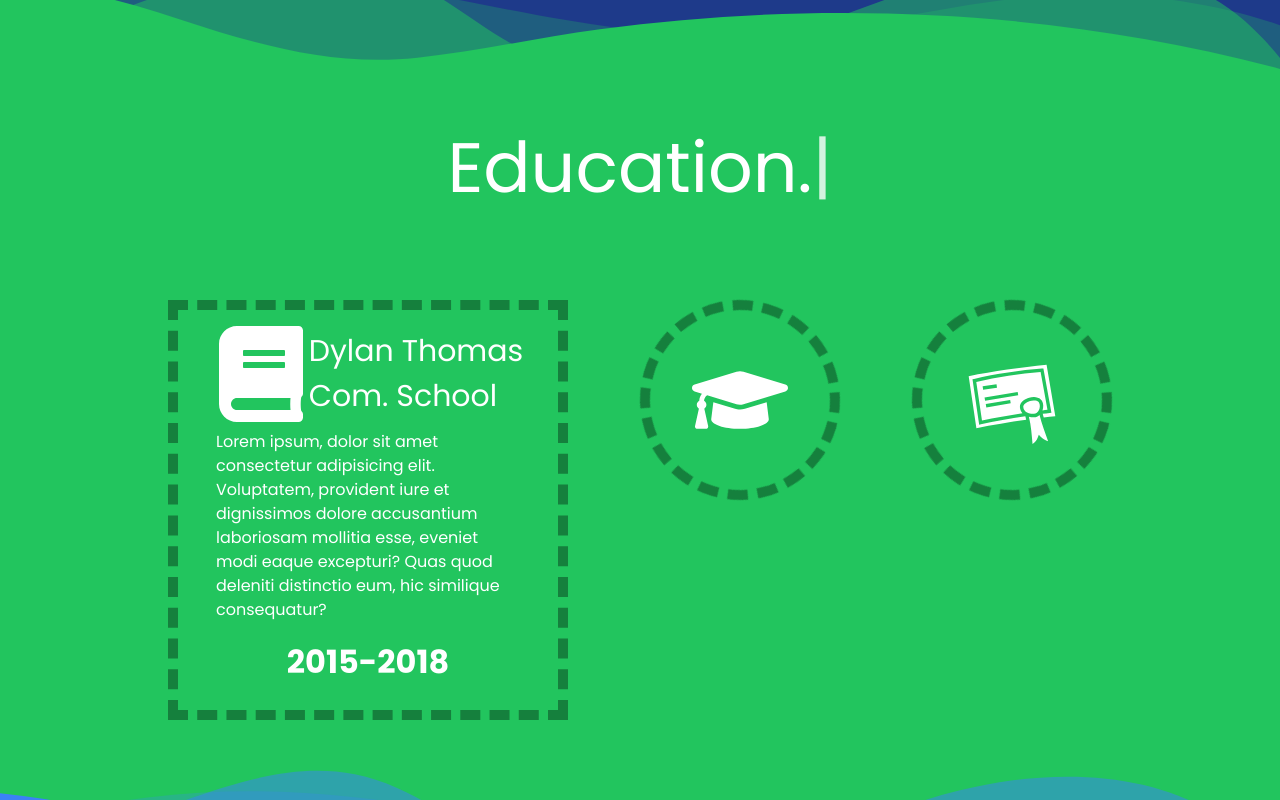
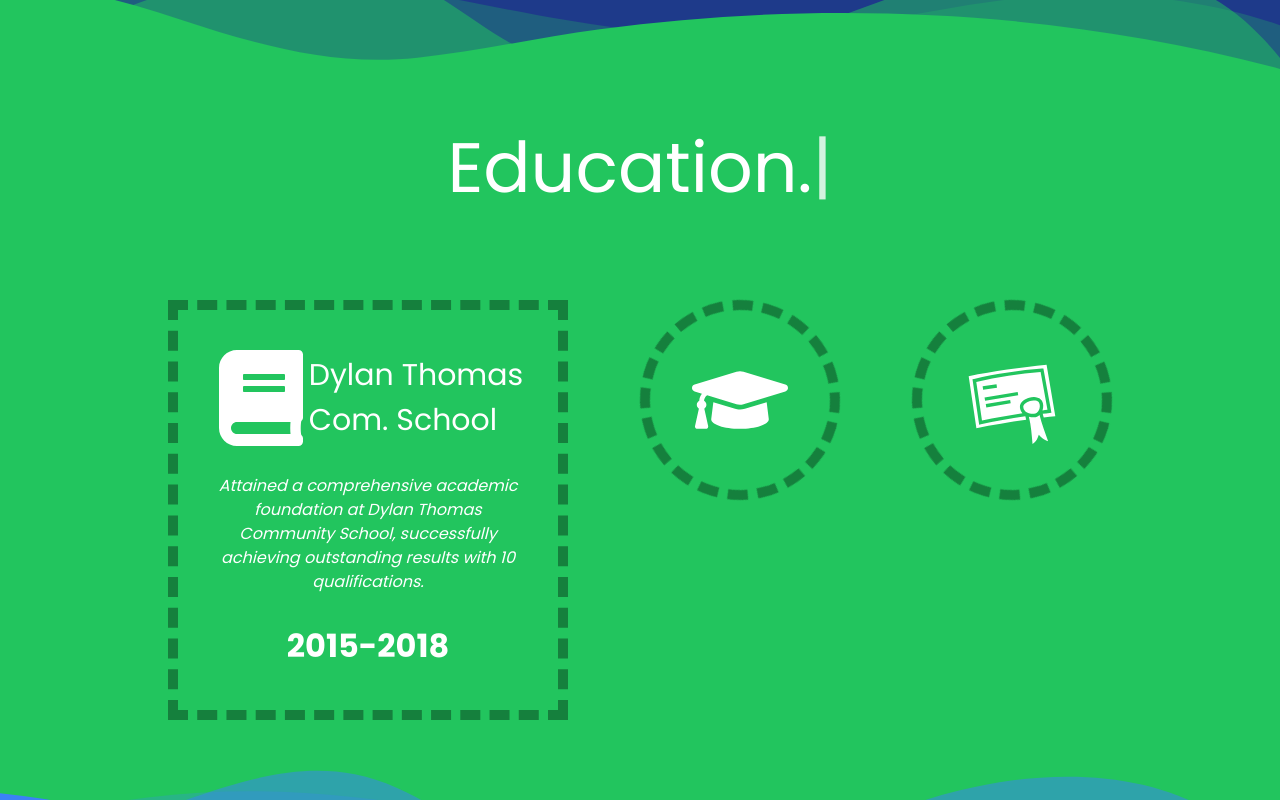
Before and after one commit to udK01/ScrollAnimateProject, a React (Vite) app in the folder ScrollAnimateProject/: page / in a window 1280 px wide. Both pictures are taken after a click on the element 318 px from the left and 1254 px from the top of the page. Shown: the part 854-1654 px from the top of the page. Built offline with nearby package versions, Linux system fonts and the light colour scheme.

Commit message:
Completed education section.

```diff
--- a/ScrollAnimateProject/src/components/Education.jsx
+++ b/ScrollAnimateProject/src/components/Education.jsx
@@ -69,7 +69,7 @@ export default function Education() {
     <div className="flex justify-evenly w-[80%] mx-auto gap-16">
       <div
         id="secondary"
-        className="rotate-border-wrapper p-10 hide flex flex-col hover:cursor-pointer"
+        className="rotate-border-wrapper p-10 hide flex flex-col justify-around hover:cursor-pointer"
         onClick={() => reveal(1)}
       >
         <div
@@ -90,22 +90,25 @@ export default function Education() {
         </div>
         {secondary && (
           <div
-            className={`p-2 space-y-4 ${secondary && `animate-text-appear`}`}
+            className={`p-2 space-y-4 italic ${
+              secondary && `animate-text-appear`
+            }`}
           >
-            <div>
-              Lorem ipsum, dolor sit amet consectetur adipisicing elit.
-              Voluptatem, provident iure et dignissimos dolore accusantium
-              laboriosam mollitia esse, eveniet modi eaque excepturi? Quas quod
-              deleniti distinctio eum, hic similique consequatur?
+            <div className="text-center">
+              Attained a comprehensive academic foundation at Dylan Thomas
+              Community School, successfully achieving outstanding results with
+              10 qualifications.
             </div>
-            <div className="text-[32px] font-bold text-center">2015-2018</div>
           </div>
+        )}
+        {secondary && (
+          <div className="text-[32px] font-bold text-center">2015-2018</div>
         )}
       </div>
 
       <div
         id="college"
-        className="rotate-border-wrapper p-10 hide flex flex-col hover:cursor-pointer"
+        className="rotate-border-wrapper p-10 hide flex flex-col justify-around hover:cursor-pointer"
         onClick={() => reveal(2)}
       >
         <div
@@ -123,21 +126,27 @@ export default function Education() {
           )}
         </div>
         {college && (
-          <div className={`p-2 space-y-4 ${college && `animate-text-appear`}`}>
-            <div>
-              Lorem ipsum, dolor sit amet consectetur adipisicing elit.
-              Voluptatem, provident iure et dignissimos dolore accusantium
-              laboriosam mollitia esse, eveniet modi eaque excepturi? Quas quod
-              deleniti distinctio eum, hic similique consequatur?
+          <div
+            className={`p-2 space-y-4 italic ${
+              college && `animate-text-appear`
+            }`}
+          >
+            <div className="text-center">
+              Concluded studies at Gower College Swansea, attaining three
+              exemplary
+              <br /> A-level qualifications in Mathematics, Computer Science and
+              Robotics.
             </div>
-            <div className="text-[32px] font-bold text-center">2015-2018</div>
           </div>
+        )}
+        {college && (
+          <div className="text-[32px] font-bold text-center">2018-2020</div>
         )}
       </div>
 
       <div
         id="university"
-        className="rotate-border-wrapper p-10 hide flex flex-col hover:cursor-pointer"
+        className="rotate-border-wrapper p-10 hide flex flex-col justify-around hover:cursor-pointer"
         onClick={() => reveal(3)}
       >
         <div
@@ -158,16 +167,19 @@ export default function Education() {
         </div>
         {university && (
           <div
-            className={`p-2 space-y-4 ${university && `animate-text-appear`}`}
+            className={`space-y-4 italic ${
+              university && `animate-text-appear`
+            }`}
           >
-            <div>
-              Lorem ipsum, dolor sit amet consectetur adipisicing elit.
-              Voluptatem, provident iure et dignissimos dolore accusantium
-              laboriosam mollitia esse, eveniet modi eaque excepturi? Quas quod
-              deleniti distinctio eum, hic similique consequatur?
+            <div className="text-center">
+              Successfully completed studies at Swansea University, earning a
+              Bachelor's degree in Computer Science with First Class, Honors
+              (1st), demonstrating a strong foundation in the field.
             </div>
-            <div className="text-[32px] font-bold text-center">2015-2018</div>
           </div>
+        )}
+        {university && (
+          <div className="text-[32px] font-bold text-center">2020-2023</div>
         )}
       </div>
     </div>
```
